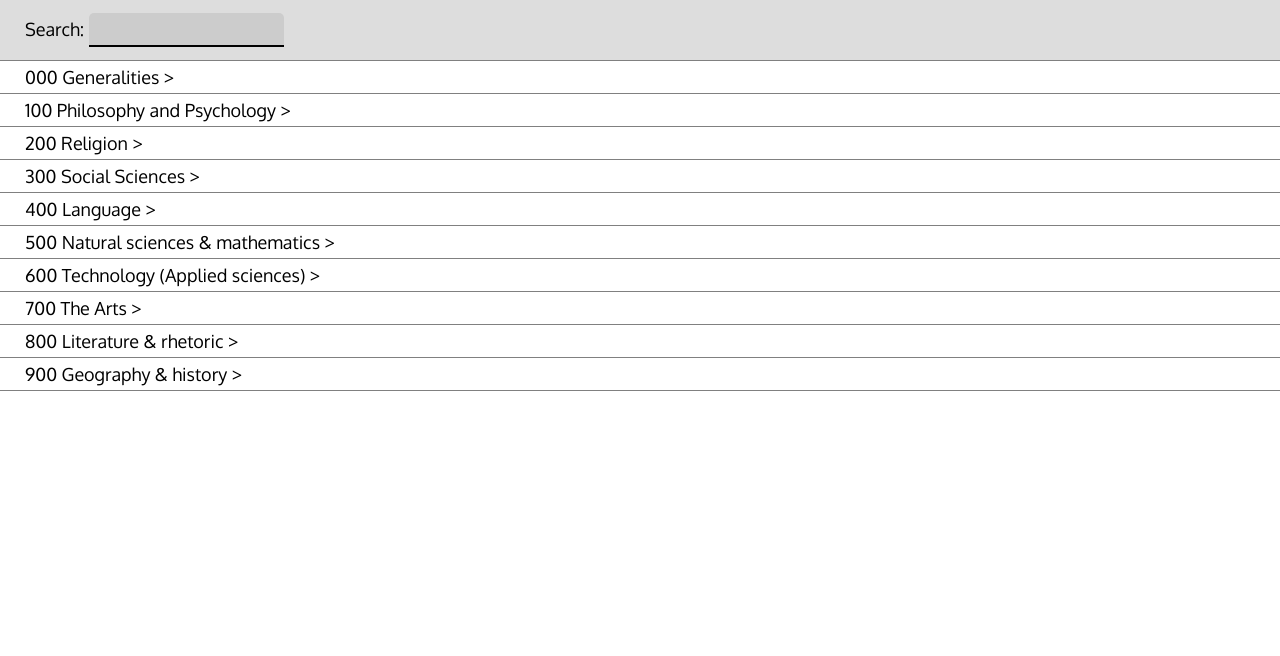
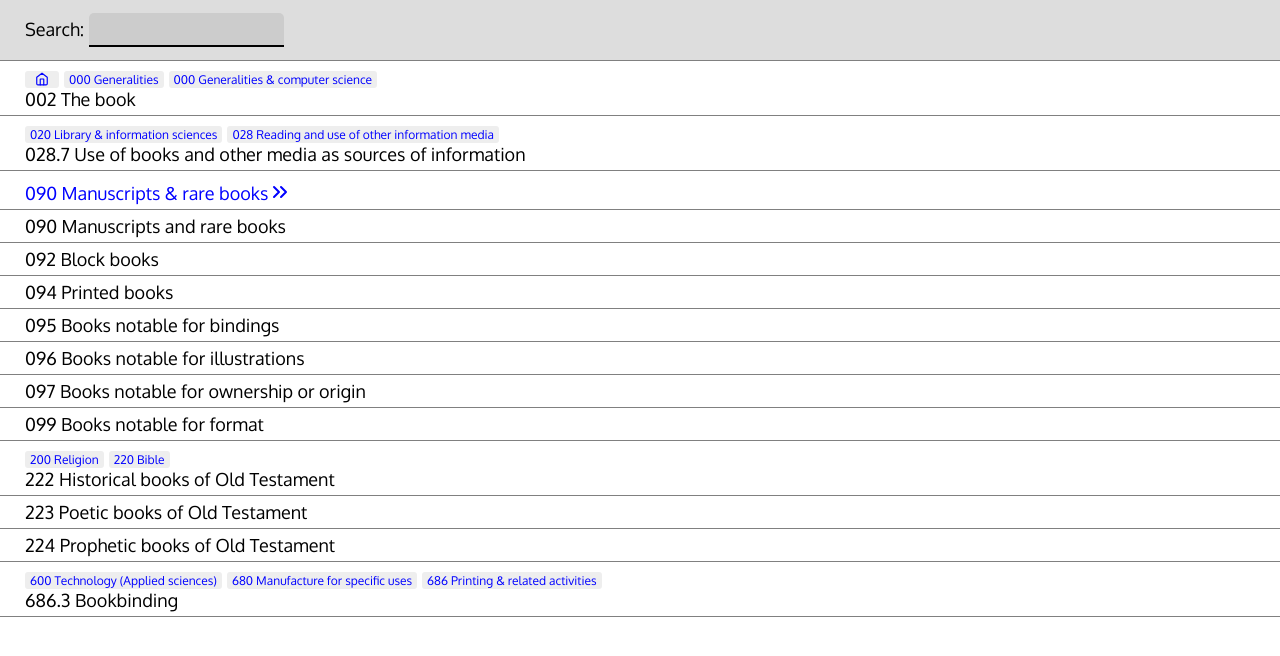
Before and after one commit to aleshh/library-browser, a React (Create React App) app: page / in a window 1280 px wide. Shown: the top 656 px of the page. Built offline with nearby package versions, Linux system fonts and the light colour scheme.

Commit message:
Added feather icons

```diff
--- a/src/App.js
+++ b/src/App.js
@@ -23,8 +23,8 @@ class App extends Component {
   }
 
   componentDidMount () {
-    const results = retrieveDdc("xxx")
-    // const results = searchDdc('book')
+    // const results = retrieveDdc("xxx")
+    const results = searchDdc('book')
     this.setState({
       currentView: results ? results : []
     })
--- a/src/components/Entry.js
+++ b/src/components/Entry.js
@@ -1,4 +1,5 @@
 import React from 'react'
+import { home, chevronsRight } from '../images/featherIcons'
 
 function Entry ({ entry, showHome, handleClick }) {
   const item = entry[entry.length - 1]
@@ -10,9 +11,9 @@ function Entry ({ entry, showHome, handleClick }) {
           <span
             key='home'
             onClick={() => handleClick('xxx')}
-            className='clickable'
+            className='clickable home'
           >
-            Home
+            { home }
           </span>
         ) : null
         }
@@ -32,10 +33,10 @@ function Entry ({ entry, showHome, handleClick }) {
             handleClick(item.id)
           }
         }}
-        className='result clickable'
+        className={item.subordinates ? 'result clickable' : 'result'}
       >
         {entryToString(item)}
-        {item.subordinates ? ' >' : ''}
+        {item.subordinates ? chevronsRight : ''}
       </p>
     </div>
   )
--- a/src/components/Search.js
+++ b/src/components/Search.js
@@ -1,9 +1,9 @@
 import React from 'react'
 
-function Search({handleSearch}) {
+function Search ({ handleSearch }) {
   return (
     <div className='search'>
-    <label htmlFor="search">Search: </label>
+      <label htmlFor='search'>Search: </label>
       <input
         autoFocus
         type='text'
--- /dev/null
+++ b/src/images/featherIcons.js
@@ -0,0 +1,39 @@
+import React from 'react'
+
+const home = (
+  <svg
+    xmlns='http://www.w3.org/2000/svg'
+    width='24'
+    height='24'
+    viewBox='0 0 24 24'
+    fill='none'
+    stroke='currentColor'
+    stroke-width='2'
+    stroke-linecap='round'
+    stroke-linejoin='round'
+    class='feather feather-home'
+  >
+    <path d='M3 9l9-7 9 7v11a2 2 0 0 1-2 2H5a2 2 0 0 1-2-2z'></path>
+    <polyline points='9 22 9 12 15 12 15 22'></polyline>
+  </svg>
+)
+
+const chevronsRight = (
+  <svg
+    xmlns='http://www.w3.org/2000/svg'
+    width='24'
+    height='24'
+    viewBox='0 0 24 24'
+    fill='none'
+    stroke='currentColor'
+    stroke-width='2'
+    stroke-linecap='round'
+    stroke-linejoin='round'
+    class='feather feather-chevrons-right'
+  >
+    <polyline points='13 17 18 12 13 7'></polyline>
+    <polyline points='6 17 11 12 6 7'></polyline>
+  </svg>
+)
+
+export { home, chevronsRight }
--- a/src/index.scss
+++ b/src/index.scss
@@ -20,6 +20,7 @@ a {
 
 .clickable {
     cursor: pointer;
+    color: blue;
 }
 
 .search {
@@ -58,3 +59,16 @@ input[type=text]:focus {
 .result {
     font-size: 18px;
 }
+
+.result svg {
+    position: relative;
+    top: 4px;
+}
+
+.home svg {
+    position: relative;
+    top: 2px;
+    height: 14px;
+    stroke-width: 2px;
+    stroke: blue;
+}
```
